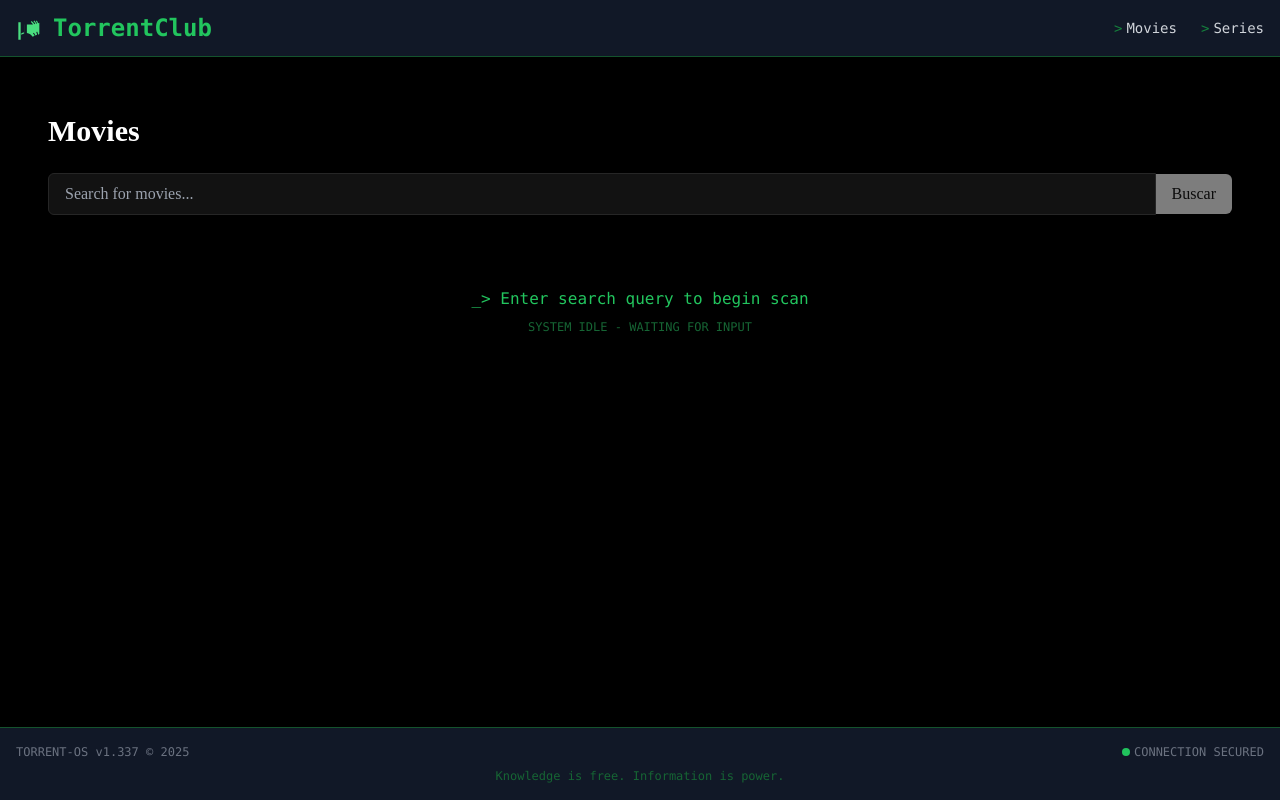
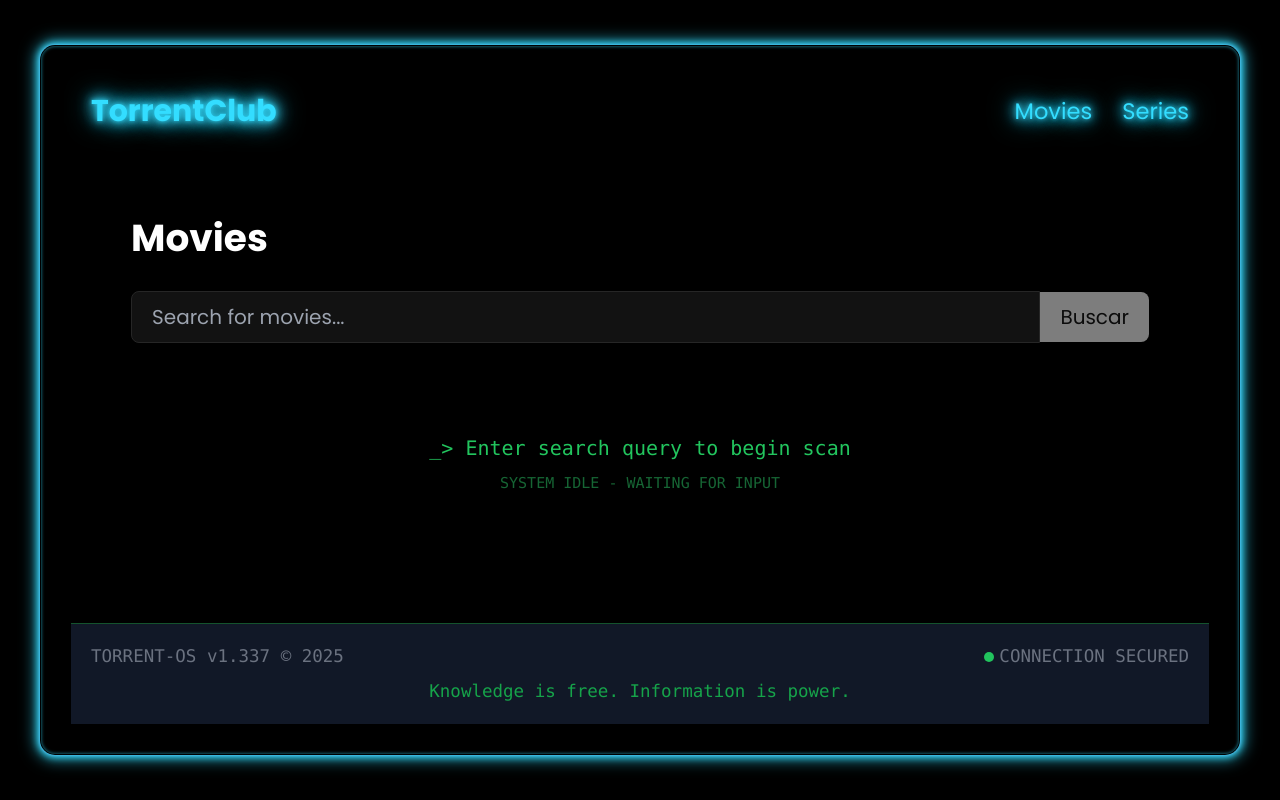
Before and after one commit to christianLB/torrent-videoclub, a Next.js app: page /movies in a window 1280 px wide. Built offline with nearby package versions, Linux system fonts and the light colour scheme.

Commit message:
redesign

```diff
--- a/app/globals.css
+++ b/app/globals.css
@@ -63,6 +63,11 @@
     --border: 0 0% 14.9%;
     --input: 0 0% 14.9%;
     --ring: 0 0% 83.1%;
+
+    /* Neon Palette */
+    --neon-blue: 220 100% 60%;
+    --neon-pink: 320 100% 60%;
+    --neon-cyan: 190 100% 60%;
   }
 }
 
@@ -70,6 +75,10 @@
   * {
     @apply border-border;
   }
+  html {
+    font-size: 20px; /* Base font size for 10-foot UI */
+  }
+
   body {
     @apply bg-background text-foreground;
     font-feature-settings: "rlig" 1, "calt" 1;
@@ -87,4 +96,160 @@
   .hide-scrollbar::-webkit-scrollbar {
     display: none; /* Chrome, Safari and Opera */
   }
+
+  /* Neon Effect Utilities */
+
+  @keyframes neon-pulse-text {
+    0% {
+      text-shadow:
+        0 0 4px hsl(var(--neon-color) / 0.6),
+        0 0 8px hsl(var(--neon-color) / 0.6),
+        0 0 12px hsl(var(--neon-color) / 0.6),
+        0 0 16px hsl(var(--neon-color) / 0.9),
+        0 0 24px hsl(var(--neon-color) / 0.9);
+    }
+    100% {
+      text-shadow:
+        0 0 5px hsl(var(--neon-color) / 0.7),
+        0 0 10px hsl(var(--neon-color) / 0.7),
+        0 0 15px hsl(var(--neon-color) / 0.7),
+        0 0 20px hsl(var(--neon-color)),
+        0 0 30px hsl(var(--neon-color));
+    }
+  }
+
+  @keyframes neon-pulse-border {
+    0% {
+      box-shadow: var(--original-box-shadow-start);
+    }
+    100% {
+      box-shadow: var(--original-box-shadow-end);
+    }
+  }
+
+  /* Specific keyframes for double border due to complexity */
+  @keyframes neon-pulse-double-border {
+    0% {
+      box-shadow:
+        0 0 4px 1px hsl(var(--neon-blue)),
+        0 0 8px 4px hsl(var(--neon-blue) / 0.6),
+        inset 0 0 4px 1px hsl(var(--neon-pink)),
+        inset 0 0 6px 2px hsl(var(--neon-pink) / 0.6);
+    }
+    100% {
+      box-shadow:
+        0 0 5px 2px hsl(var(--neon-blue)),
+        0 0 10px 5px hsl(var(--neon-blue) / 0.7),
+        inset 0 0 5px 2px hsl(var(--neon-pink)),
+        inset 0 0 8px 3px hsl(var(--neon-pink) / 0.7);
+    }
+  }
+  .neon-text-blue {
+    --neon-color: var(--neon-blue);
+    color: hsl(var(--neon-color));
+    text-shadow:
+      0 0 5px hsl(var(--neon-color) / 0.7),
+      0 0 10px hsl(var(--neon-color) / 0.7),
+      0 0 15px hsl(var(--neon-color) / 0.7),
+      0 0 20px hsl(var(--neon-color)),
+      0 0 30px hsl(var(--neon-color));
+    animation: neon-pulse-text 2.5s infinite alternate;
+  }
+
+  .neon-text-pink {
+    --neon-color: var(--neon-pink);
+    color: hsl(var(--neon-color));
+    text-shadow:
+      0 0 5px hsl(var(--neon-color) / 0.7),
+      0 0 10px hsl(var(--neon-color) / 0.7),
+      0 0 15px hsl(var(--neon-color) / 0.7),
+      0 0 20px hsl(var(--neon-color)),
+      0 0 30px hsl(var(--neon-color));
+    animation: neon-pulse-text 2.5s infinite alternate;
+  }
+
+  .neon-text-cyan {
+    --neon-color: var(--neon-cyan);
+    color: hsl(var(--neon-color));
+    text-shadow:
+      0 0 5px hsl(var(--neon-color) / 0.7),
+      0 0 10px hsl(var(--neon-color) / 0.7),
+      0 0 15px hsl(var(--neon-color) / 0.7),
+      0 0 20px hsl(var(--neon-color)),
+      0 0 30px hsl(var(--neon-color));
+    animation: neon-pulse-text 2.5s infinite alternate;
+  }
+
+  .neon-border-blue {
+    --original-box-shadow-start:
+      0 0 2px hsl(var(--neon-blue)),
+      0 0 4px hsl(var(--neon-blue)),
+      0 0 6px hsl(var(--neon-blue));
+    --original-box-shadow-end:
+      0 0 3px hsl(var(--neon-blue)),
+      0 0 5px hsl(var(--neon-blue)),
+      0 0 8px hsl(var(--neon-blue));
+    box-shadow: var(--original-box-shadow-end);
+    animation: neon-pulse-border 2.5s infinite alternate;
+  }
+
+  .neon-border-pink {
+    --original-box-shadow-start:
+      0 0 2px hsl(var(--neon-pink)),
+      0 0 4px hsl(var(--neon-pink)),
+      0 0 6px hsl(var(--neon-pink));
+    --original-box-shadow-end:
+      0 0 3px hsl(var(--neon-pink)),
+      0 0 5px hsl(var(--neon-pink)),
+      0 0 8px hsl(var(--neon-pink));
+    box-shadow: var(--original-box-shadow-end);
+    animation: neon-pulse-border 2.5s infinite alternate;
+  }
+
+  .neon-border-double {
+    box-shadow:
+      0 0 5px 2px hsl(var(--neon-blue)),
+      0 0 10px 5px hsl(var(--neon-blue) / 0.7),
+      inset 0 0 5px 2px hsl(var(--neon-pink)),
+      inset 0 0 8px 3px hsl(var(--neon-pink) / 0.7);
+    animation: neon-pulse-double-border 2.5s infinite alternate;
+  }
+
+  @keyframes lightsaber-breath {
+    0% {
+      box-shadow:
+        /* Cyan dominant */
+        0 0 7px 2px hsl(var(--neon-cyan)),
+        0 0 15px 5px hsl(var(--neon-cyan) / 0.6),
+        0 0 2px 1px hsl(var(--neon-pink) / 0.5), /* Hint of pink */
+        inset 0 0 3px 1px hsl(var(--neon-cyan) / 0.4);
+    }
+    50% {
+      box-shadow:
+        /* Pink dominant */
+        0 0 7px 2px hsl(var(--neon-pink)),
+        0 0 15px 5px hsl(var(--neon-pink) / 0.6),
+        0 0 2px 1px hsl(var(--neon-cyan) / 0.5), /* Hint of cyan */
+        inset 0 0 3px 1px hsl(var(--neon-pink) / 0.4);
+    }
+    100% {
+      box-shadow:
+        /* Cyan dominant */
+        0 0 7px 2px hsl(var(--neon-cyan)),
+        0 0 15px 5px hsl(var(--neon-cyan) / 0.6),
+        0 0 2px 1px hsl(var(--neon-pink) / 0.5),
+        inset 0 0 3px 1px hsl(var(--neon-cyan) / 0.4);
+    }
+  }
+
+  .lightsaber-border {
+    /* Ensure border is visible for the glow */
+    border: 1px solid transparent; /* Or match a very dark theme color if needed */
+    box-shadow:
+      0 0 7px 2px hsl(var(--neon-cyan)),
+      0 0 15px 5px hsl(var(--neon-cyan) / 0.6),
+      0 0 2px 1px hsl(var(--neon-pink) / 0.5),
+      inset 0 0 3px 1px hsl(var(--neon-cyan) / 0.4);
+    animation: lightsaber-breath 4s infinite ease-in-out;
+  }
 }
--- a/app/layout.tsx
+++ b/app/layout.tsx
@@ -1,6 +1,6 @@
 import type { Metadata } from "next";
 // import { Geist, Geist_Mono } from "next/font/google"; // Commented out Geist fonts
-import { JetBrains_Mono } from "next/font/google";
+import { JetBrains_Mono, Poppins } from "next/font/google";
 import "./globals.css";
 import "../styles/hacker-theme.css";
 import { cn } from "@/lib/utils";
@@ -22,6 +22,14 @@ import { Toaster } from "react-hot-toast";
 const jetBrainsMono = JetBrains_Mono({
   variable: "--font-mono",
   subsets: ["latin"],
+  display: 'swap',
+});
+
+const poppins = Poppins({
+  variable: "--font-sans",
+  subsets: ["latin"],
+  weight: ['400', '600', '700'],
+  display: 'swap',
 });
 
 export const metadata: Metadata = {
@@ -37,12 +45,12 @@ export default function RootLayout({
   return (
     <html lang="es" suppressHydrationWarning>
       <head>
+        <link rel="icon" href="/favicon.svg" type="image/svg+xml" />
         <link rel="icon" href="/favicon.ico" sizes="any" />
       </head>
       <body className={cn(
-        "min-h-screen bg-gray-950 antialiased", // Removed font-sans as Geist was the sans font
-        // geistSans.variable, // Commented out Geist font variables
-        // geistMono.variable,
+        "min-h-screen bg-gray-950 antialiased font-sans",
+        poppins.variable,
         jetBrainsMono.variable
       )}>
         <ThemeProvider attribute="class" defaultTheme="dark" enableSystem={false}>
--- a/components/hacker-layout.tsx
+++ b/components/hacker-layout.tsx
@@ -94,29 +94,23 @@ export function HackerLayout({ children }: HackerLayoutProps) {
   }
 
   return (
-    <div className="min-h-screen bg-black text-white flex flex-col">
+    <div className="min-h-screen bg-black text-white flex flex-col p-4 sm:p-8 items-center justify-center">
+      {/* Main application container with neon border and centered layout */}
+      <div className="w-full max-w-screen-2xl min-h-[calc(100vh-4rem)] sm:min-h-[calc(100vh-8rem)] bg-black text-white flex flex-col rounded-xl lightsaber-border p-4 sm:p-6 relative overflow-hidden">
       {/* <TerminalHeader /> */}
 
-      <nav className="bg-gray-900 border-b border-green-900">
-        <div className="container mx-auto px-4 py-3">
+      <nav className="w-full py-3">
+        <div className="container mx-auto px-4">
           <div className="flex items-center justify-between">
-            <Link href="/" className="text-2xl font-bold font-mono text-green-500 flex items-center">
-              <span className="pirate-flag mr-2 text-green-400" />
-              <span className="glitch-text" data-text="TorrentClub">TorrentClub</span>
+            <Link href="/" className="text-2xl font-bold neon-text-cyan hover:opacity-80 transition-opacity duration-150">
+              TorrentClub
             </Link>
-
-            <div className="flex space-x-6">
-              <Link
-                href="/movies"
-                className="text-gray-300 hover:text-green-400 font-mono text-sm transition-colors flex items-center"
-              >
-                <span className="text-green-700 mr-1">&gt;</span> Movies
+            <div className="flex items-center space-x-6">
+              <Link href="/movies" className="text-lg neon-text-cyan hover:opacity-80 transition-opacity duration-150">
+                Movies
               </Link>
-              <Link
-                href="/series"
-                className="text-gray-300 hover:text-green-400 font-mono text-sm transition-colors flex items-center"
-              >
-                <span className="text-green-700 mr-1">&gt;</span> Series
+              <Link href="/series" className="text-lg neon-text-cyan hover:opacity-80 transition-opacity duration-150">
+                Series
               </Link>
             </div>
           </div>
@@ -132,7 +126,7 @@ export function HackerLayout({ children }: HackerLayoutProps) {
         </div>
       </main>
 
-      <footer className="bg-gray-900 border-t border-green-900 py-4 text-xs text-gray-500 font-mono">
+      <footer className="bg-gray-900 border-t border-green-900 py-4 text-sm text-gray-500 font-mono">
         <div className="container mx-auto px-4">
           <div className="flex justify-between items-center">
             <div>TORRENT-OS v1.337 © {new Date().getFullYear()}</div>
@@ -143,7 +137,7 @@ export function HackerLayout({ children }: HackerLayoutProps) {
           </div>
 
           {/* Random hacker quotes that change on each page load */}
-          <div className="text-center mt-2 text-green-800">
+          <div className="text-center mt-2 text-green-600">
             {[
               "The quieter you become, the more you can hear.",
               "Knowledge is free. Information is power.",
@@ -158,5 +152,6 @@ export function HackerLayout({ children }: HackerLayoutProps) {
         </div>
       </footer>
     </div>
-  );
+  </div>
+);
 }
--- /dev/null
+++ b/components/search/SearchInput.tsx
@@ -0,0 +1,47 @@
+'use client';
+
+import React, { useState } from 'react';
+import { Search } from 'lucide-react'; // Using lucide-react for icons
+
+interface SearchInputProps {
+  onSearch?: (query: string) => void;
+  initialQuery?: string;
+}
+
+const SearchInput: React.FC<SearchInputProps> = ({ onSearch, initialQuery = '' }) => {
+  const [query, setQuery] = useState(initialQuery);
+
+  const handleInputChange = (event: React.ChangeEvent<HTMLInputElement>) => {
+    setQuery(event.target.value);
+  };
+
+  const handleSubmit = (event: React.FormEvent<HTMLFormElement>) => {
+    event.preventDefault();
+    if (onSearch) {
+      onSearch(query);
+    }
+    // Add search logic or navigation here if needed directly
+    console.log('Search submitted:', query);
+  };
+
+  return (
+    <form onSubmit={handleSubmit} className="relative w-full max-w-xl mx-auto">
+      <div className="relative">
+        <input
+          type="text"
+          value={query}
+          onChange={handleInputChange}
+          placeholder="Search for movies, series..."
+          className="w-full pl-12 pr-4 py-3 bg-slate-800 border border-slate-700 text-white rounded-lg focus:outline-none focus:neon-border-cyan focus:border-transparent transition-colors duration-150 placeholder-slate-500"
+        />
+        <div className="absolute left-4 top-1/2 -translate-y-1/2">
+          <Search className="w-5 h-5 text-slate-500" />
+        </div>
+      </div>
+      {/* Hidden submit button to allow form submission on enter, or make the icon a button type='submit' */}
+      <button type="submit" className="hidden">Search</button>
+    </form>
+  );
+};
+
+export default SearchInput;
--- a/tailwind.config.ts
+++ b/tailwind.config.ts
@@ -51,6 +51,9 @@ export default {
           DEFAULT: "hsl(var(--card))",
           foreground: "hsl(var(--card-foreground))",
         },
+        'neon-blue': 'hsl(var(--neon-blue))',
+        'neon-pink': 'hsl(var(--neon-pink))',
+        'neon-cyan': 'hsl(var(--neon-cyan))',
       },
       borderRadius: {
         lg: "var(--radius)",
```
Also changed, not shown: app/page.tsx (+11 -11 lines), app/search/page.tsx (added, +23 -0 lines), components/featured/CategoryRow.tsx (+4 -4 lines), components/featured/FeaturedCarousel.tsx (+13 -12 lines), components/featured/MediaCard.tsx (+9 -9 lines), 1 other file (tests, documents, lock files or other folders).
